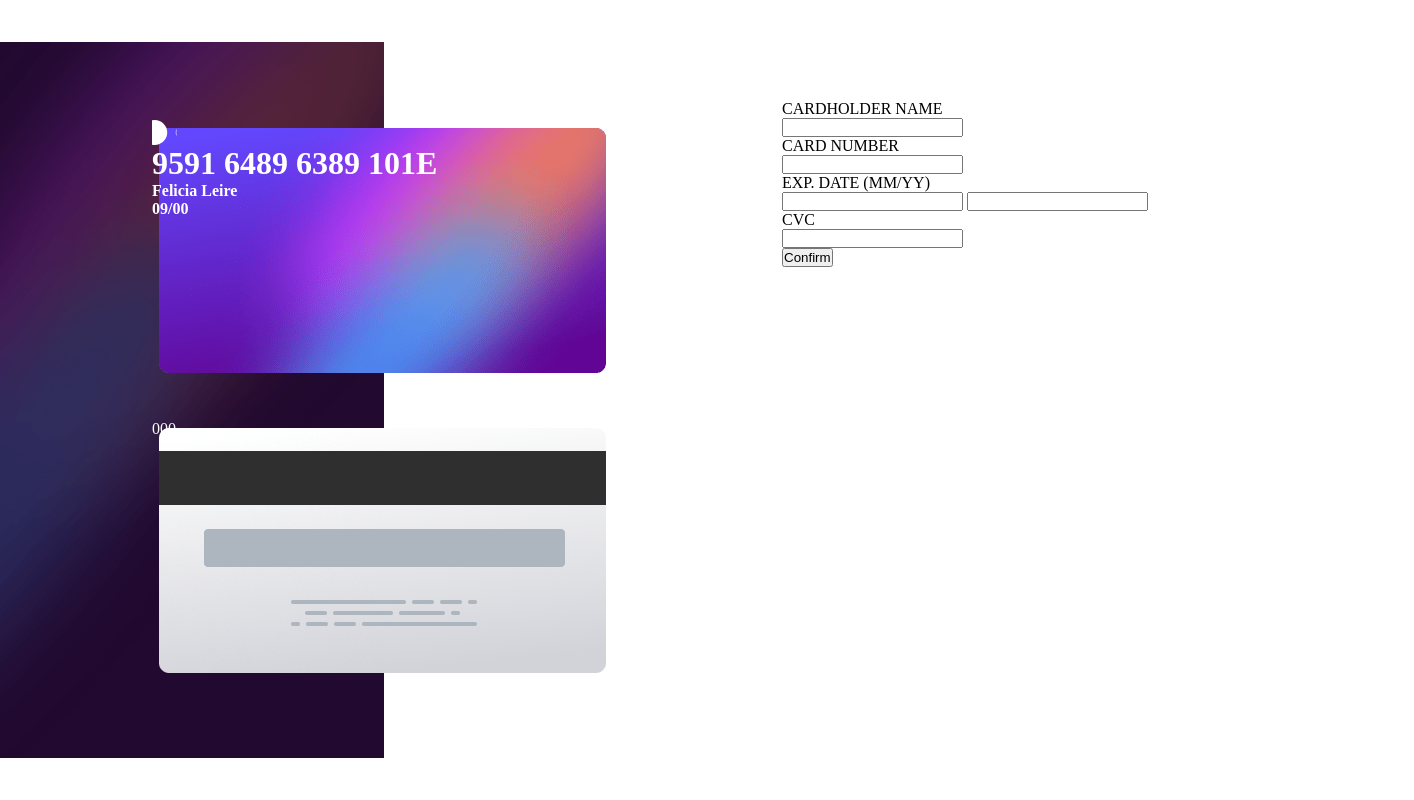
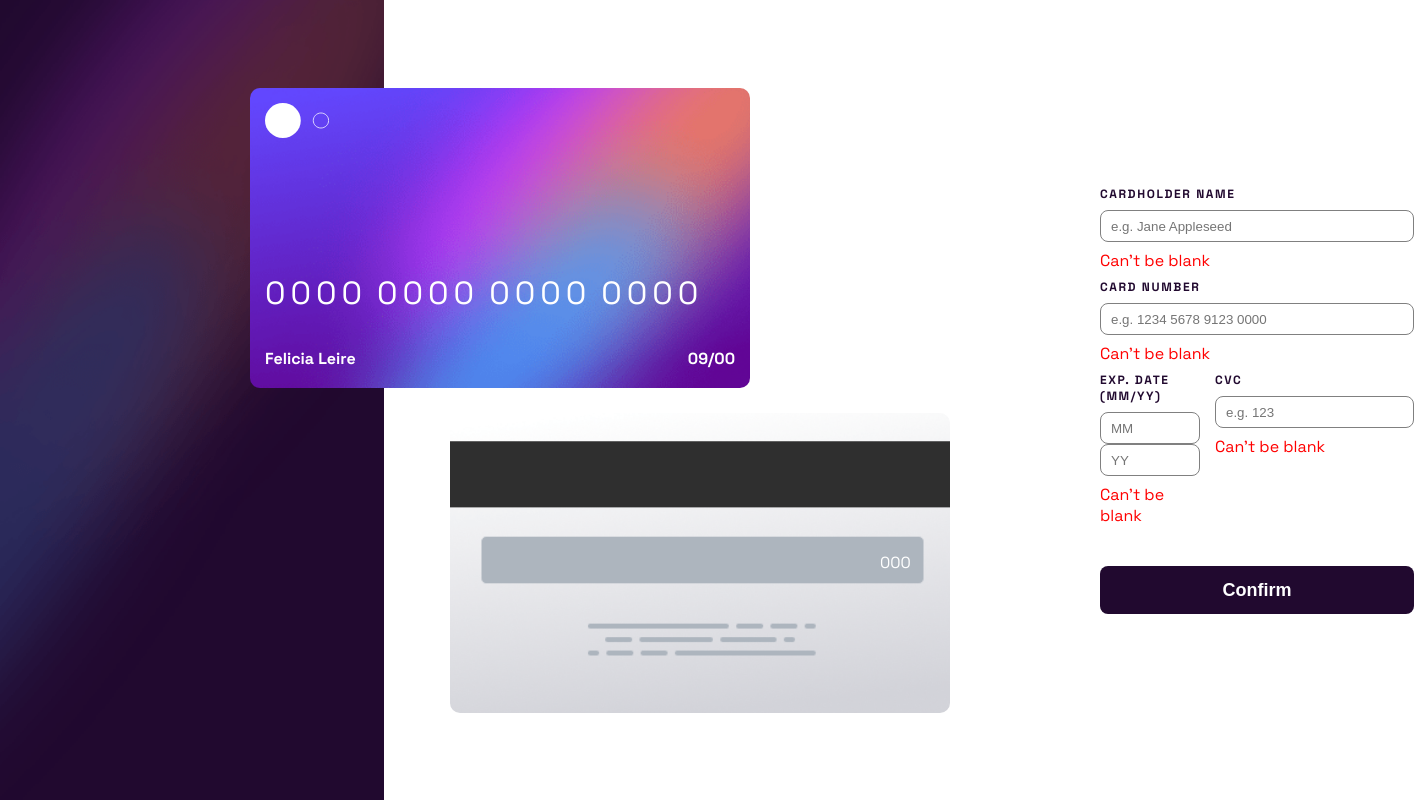
Before and after one commit to EduardoHill/Interactive-card-details, a plain HTML site: page index.html in a window 1280 px wide. Shown: the whole page, 1414 px wide, since content can reach past the window. Drawn offline with Linux system fonts and the light colour scheme.

Commit message:
Finalização do CSS

```diff
--- a/assets/style/CardBack.css
+++ b/assets/style/CardBack.css
@@ -1,13 +1,20 @@
 #CardBack {
   display: flex;
-  padding: 1.25rem;
+  margin-left: 200px;
+
   border-radius: 10px;
   color: #fff;
 
   background-image: url(/images/bg-card-back.png);
   background-position: center;
   background-repeat: no-repeat;
+  background-size: cover;
 
-  width: 500px;
-  height: 300px;
+  align-items: center;
+
+  width: 31.25rem;
+  height: 18.75rem;
 }
+#CardBack div {
+  padding-left: 430px;
+}
--- a/assets/style/CardFront.css
+++ b/assets/style/CardFront.css
@@ -1,8 +1,17 @@
+#Cards {
+  display: flex;
+  flex-direction: column;
+  height: fit-content;
+  gap: 1.5625rem;
+  width: 100%;
+}
+
 #CardFront {
   background-image: url(/images/bg-card-front.png);
 
   background-position: center;
   background-repeat: no-repeat;
+  background-size: cover;
   padding: 1.25rem;
   border-radius: 10px;
   color: #fff;
@@ -10,11 +19,32 @@
   display: flex;
   flex-direction: column;
 
-  width: 500px;
-  height: 300px;
+  padding: 0.9375rem;
+
+  width: 31.25rem;
+  height: 18.75rem;
 }
 #CardFront img {
-  width: 25px;
-  height: 25px;
-  object-fit: cover;
+  width: 4rem;
 }
+
+.spans {
+  display: flex;
+
+  width: 100%;
+  letter-spacing: 0.3125rem;
+
+  gap: 0.625rem;
+
+  padding-top: 8.4375rem;
+  padding-bottom: 2.1875rem;
+}
+
+.spans span {
+  font-size: 2rem;
+}
+#TextArea {
+  display: flex;
+  justify-content: space-between;
+  width: 100%;
+}
--- /dev/null
+++ b/assets/style/forms.css
@@ -0,0 +1,64 @@
+form {
+  display: flex;
+  flex-direction: column;
+
+  gap: 0.5rem;
+  width: 100%;
+}
+label {
+  font-size: 0.75rem;
+  font-weight: bold;
+  text-transform: uppercase;
+  letter-spacing: 0.1rem;
+  color: #21092f;
+}
+#Second {
+  display: flex;
+  gap: 0.9375rem;
+  justify-content: space-between;
+}
+#inputEXP {
+  display: flex;
+  flex-direction: column;
+  gap: 0.5rem;
+}
+#inputEXP input {
+  width: 6.25rem;
+}
+#inputCVC {
+  display: flex;
+  flex-direction: column;
+  gap: 0.5rem;
+}
+#inputNAME {
+  display: flex;
+  flex-direction: column;
+  gap: 0.5rem;
+}
+#inputCARD {
+  display: flex;
+  flex-direction: column;
+  gap: 0.5rem;
+}
+p {
+  color: red;
+}
+input {
+  height: 32px;
+  border: 1px solid gray;
+  border-radius: 8px;
+  outline: none;
+  padding: 10px;
+}
+button {
+  width: 100%;
+  height: 3rem;
+  background-color: #21092f;
+  font-size: 1.125rem;
+  font-weight: 700;
+  color: #fff;
+  border-radius: 0.5rem;
+  border: none;
+  margin-top: 2rem;
+  cursor: pointer;
+}
--- a/assets/style/reset.css
+++ b/assets/style/reset.css
@@ -11,12 +11,25 @@ body {
   height: 100vh;
 
   background-image: url(/images/bg-main-desktop.png);
-  background-size: 30% auto;
+  background-size: 30% 100%;
   background-position: left;
   background-repeat: no-repeat;
 }
 #app {
   display: flex;
+  width: 100%;
+  height: 100vh;
+  gap: 9.375rem;
 
-  gap: 9.375rem;
+  align-items: center;
+
+  padding: 250px;
+
+  font-family: 'Space Grotesk';
 }
+
+input::-webkit-outer-spin-button,
+input::-webkit-inner-spin-button {
+  -webkit-appearance: none;
+  margin: 0;
+}
--- a/assets/style/style.css
+++ b/assets/style/style.css
@@ -1,3 +1,6 @@
 @import url(/assets/style/reset.css);
 @import url(CardBack.css);
 @import url(CardFront.css);
+@import url(forms.css);
+
+@import url('https://fonts.googleapis.com/css2?family=Space+Grotesk:wght@300..700&display=swap');
--- a/index.html
+++ b/index.html
@@ -11,32 +11,49 @@
       <div id="Cards">
         <div id="CardFront">
           <img src="./images/card-logo.svg" alt="" />
-          <h1 id="CardNumber">9591 6489 6389 101E</h1>
+          <div class="spans">
+            <span>0000</span>
+            <span>0000</span>
+            <span>0000</span>
+            <span>0000</span>
+          </div>
           <div id="TextArea">
             <h4>Felicia Leire</h4>
             <h4>09/00</h4>
           </div>
         </div>
         <div id="CardBack">
-          <span>000</span>
+          <div><span>000</span></div>
         </div>
       </div>
       <form>
-        <label>CARDHOLDER NAME</label><br />
-        <input type="text" /><br />
-        <label>CARD NUMBER</label><br />
-        <input type="number" />
-        <div>
-          <div>
+        <div id="inputNAME">
+          <label>CARDHOLDER NAME</label>
+          <input type="text" id="name" placeholder="e.g. Jane Appleseed" />
+          <p>Can't be blank</p>
+        </div>
+        <div id="inputCARD">
+          <label>CARD NUMBER</label>
+          <input
+            type="number"
+            id="cardNumber"
+            placeholder="e.g. 1234 5678 9123 0000"
+          />
+          <p>Can't be blank</p>
+        </div>
+        <div id="Second">
+          <div id="inputEXP">
             <label>EXP. DATE (MM/YY)</label>
             <div>
-              <input type="number" />
-              <input type="number" />
+              <input type="number" id="mes" placeholder="MM" />
+              <input type="number" id="ano" placeholder="YY" />
             </div>
+            <p>Can't be blank</p>
           </div>
-          <div>
-            <label for="">CVC</label><br />
-            <input type="number" />
+          <div id="inputCVC">
+            <label for="">CVC</label>
+            <input type="number" id="CVC" placeholder="e.g. 123" />
+            <p>Can't be blank</p>
           </div>
         </div>
         <button type="submit">Confirm</button>
```
